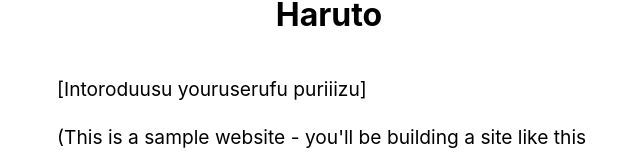
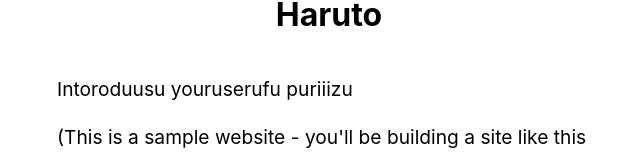
Before and after one commit to kaiharuto/nexxt-js-page-router-tutorial, a Next.js app: page / in a window 1280 px wide. Shown: the part 218-374 px from the top of the page, without its empty margins (311-951 px from the left). Built offline with nearby package versions, Linux system fonts and the light colour scheme.

Commit message:
Finished Chapter 42

```diff
--- a/pages/index.js
+++ b/pages/index.js
@@ -23,7 +23,7 @@ export default function Home({ allPostsData }) {
         <link rel="icon" href="/favicon.ico" />
       </Head>
       <section className={utilStyles.headingMd}>
-        <p>[Intoroduusu youruserufu puriiizu]</p>
+        <p>Intoroduusu youruserufu puriiizu</p>
         <p>
           (This is a sample website - you'll be building a site like this on{" "}
           <a href="https://nextjs.org/learn">our Next.js tutorial</a>)
```
Also changed, not shown: pages/api/dummy.md (added, +5 -0 lines).
